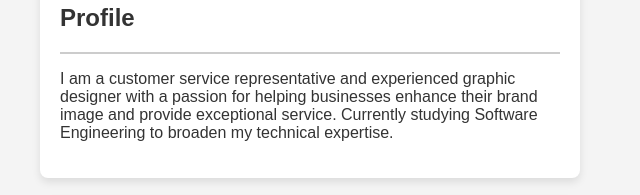
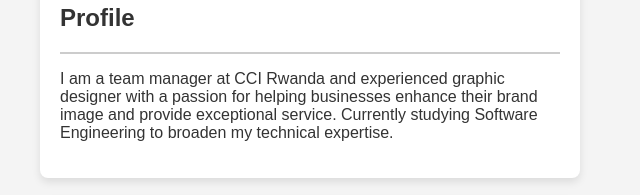
Before and after one commit to mikarurangwa/Resume, a plain HTML site: page index.html in a window 1280 px wide. Shown: the part 170-365 px from the top of the page, 0-640 px from the left. Drawn offline with Linux system fonts and the light colour scheme.

Commit message:
Update index.html

```diff
--- a/index.html
+++ b/index.html
@@ -31,7 +31,7 @@
                 <!-- Profile section -->
                 <h2>Profile</h2>
                 <hr> <!-- Line separating the title and content -->
-                <p>I am a customer service representative and experienced graphic designer with a passion for helping businesses enhance their brand image and provide exceptional service. Currently studying Software Engineering to broaden my technical expertise.</p>
+                <p>I am a team manager at CCI Rwanda and experienced graphic designer with a passion for helping businesses enhance their brand image and provide exceptional service. Currently studying Software Engineering to broaden my technical expertise.</p>
             </div>
 
             <div class="box">
```
